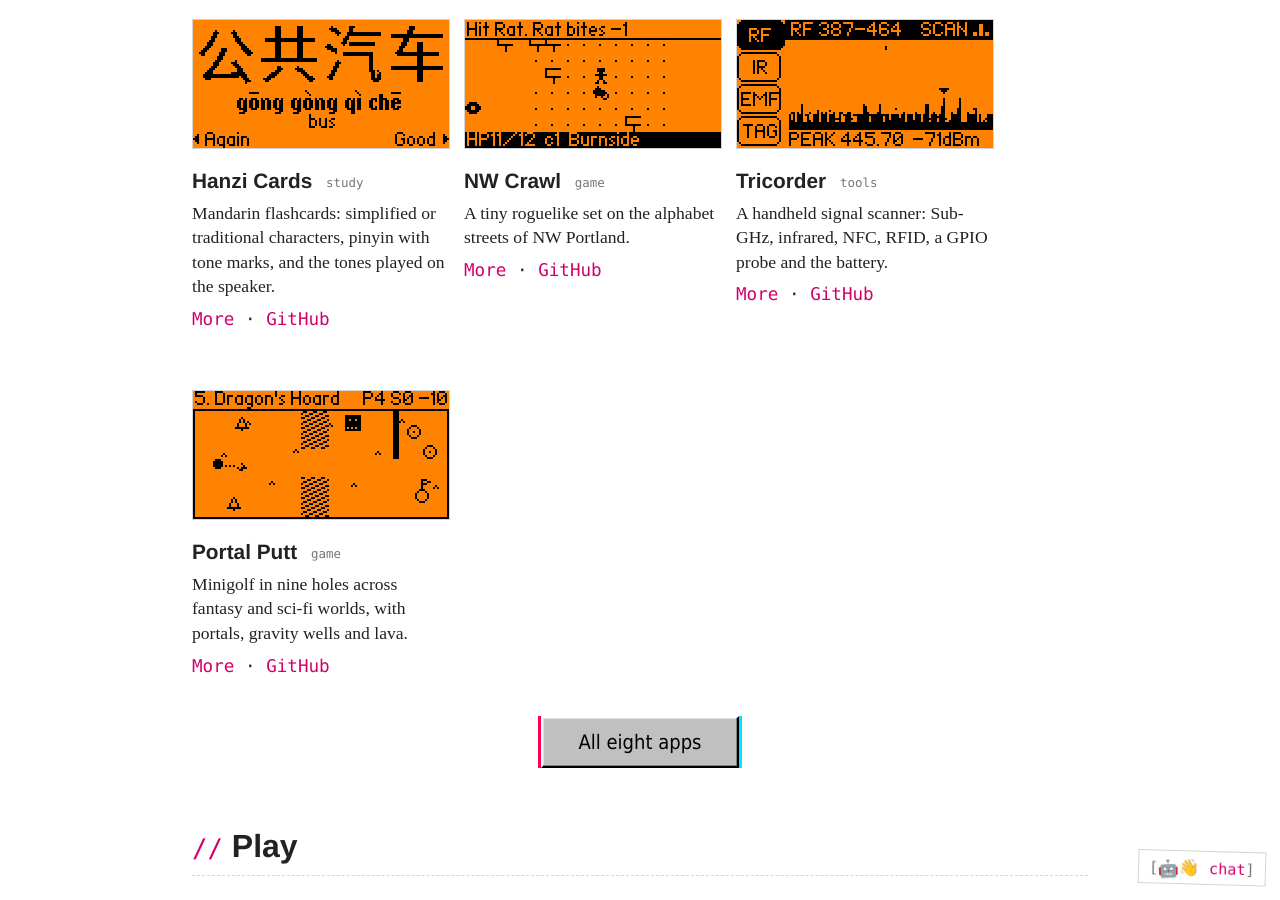
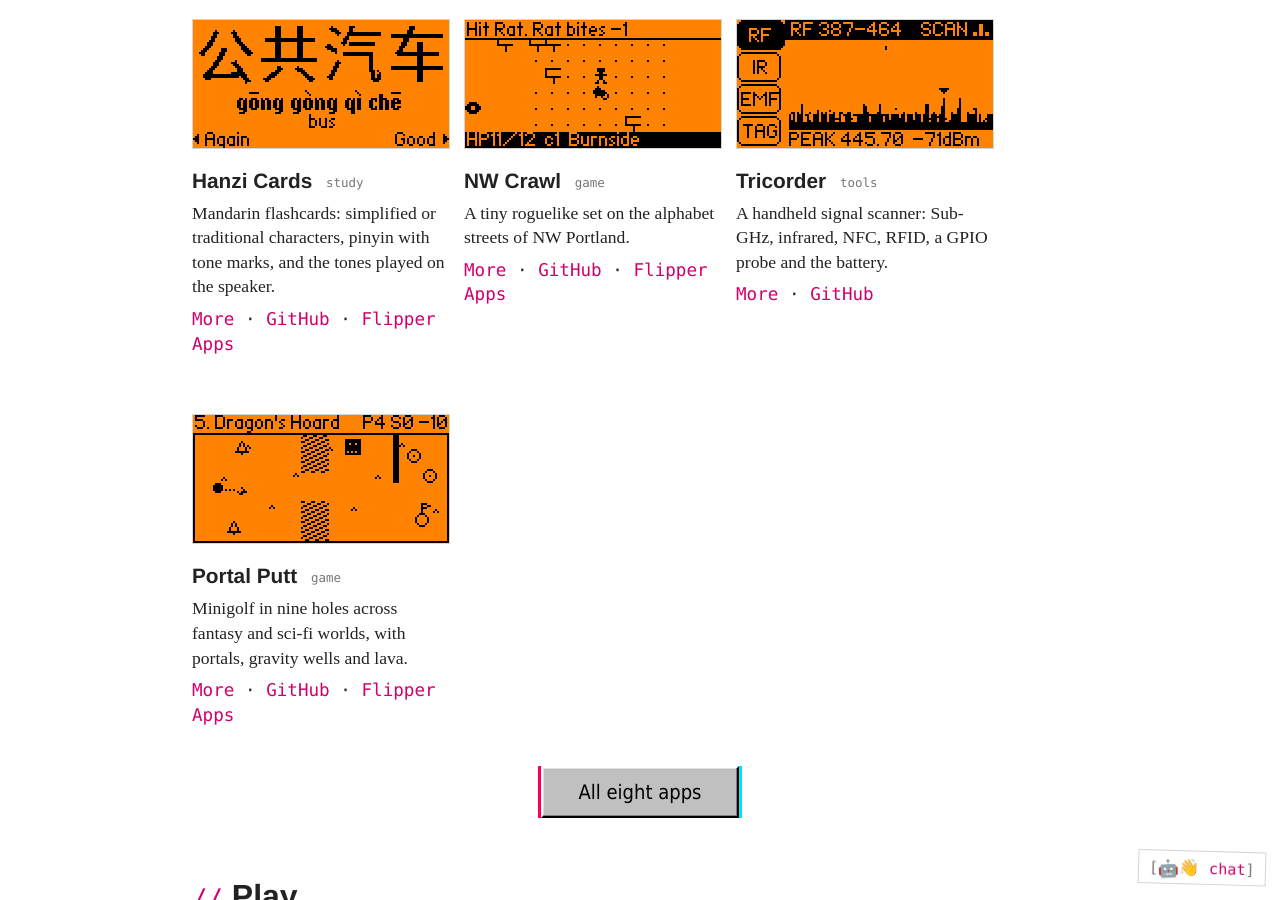
Before and after one commit to rseufert/rseufert.github.io, a Jekyll site: the page built from index.html, in a window 1280 px wide and 900 px high, scrolled down 3289 px. Built offline with Jekyll 4.4.1, drawn with Linux system fonts in a browser that asks for light colours.

Commit message:
Add Flipper Apps links to the home page's Flipper tiles
Hanzi Cards, NW Crawl and Portal Putt are in the catalog, so their home
tiles get the same Flipper Apps link as their sections on /flipper/.
Tricorder's tile waits until it is published.

Co-Authored-By: Claude Opus 5.5 <noreply@anthropic.com>
Claude-Session: https://claude.ai/code/session_015RDTBgG3oYVSZTAaz1gNwq

```diff
--- a/index.html
+++ b/index.html
@@ -105,13 +105,13 @@ image: /blog/p2p_film.png
 			<a class="shot" href="/flipper/#hanzi-cards"><img src="/flipper/hanzi_cards.png" width="512" height="256" loading="lazy" alt="The back of a Hanzi Cards card on the Flipper's orange screen: the characters 公共汽车 large across the top, the pinyin gōng gòng qì chē below them, then the English &quot;bus&quot;, with &quot;Again&quot; at the bottom left and &quot;Good&quot; at the bottom right."></a>
 			<h3><a href="/flipper/#hanzi-cards">Hanzi Cards</a> <span class="tag">study</span></h3>
 			<p>Mandarin flashcards: simplified or traditional characters, pinyin with tone marks, and the tones played on the speaker.</p>
-			<p class="links"><a href="/flipper/#hanzi-cards">More</a> · <a href="https://github.com/rseufert/hanzi_cards">GitHub</a></p>
+			<p class="links"><a href="/flipper/#hanzi-cards">More</a> · <a href="https://github.com/rseufert/hanzi_cards">GitHub</a> · <a href="https://lab.flipper.net/apps/hanzi_cards">Flipper Apps</a></p>
 		</div><!-- /.project -->
 		<div class="project">
 			<a class="shot" href="/flipper/#nw-crawl"><img src="/flipper/nw_crawl.png" width="512" height="256" loading="lazy" alt="NW Crawl on the Flipper's orange screen: the player stands next to a rat on a dotted floor, with street-sign walls around them. The top line reads &quot;Hit Rat. Rat bites -1&quot; and the bottom line &quot;HP11/12 c1 Burnside&quot;."></a>
 			<h3><a href="/flipper/#nw-crawl">NW Crawl</a> <span class="tag">game</span></h3>
 			<p>A tiny roguelike set on the alphabet streets of NW Portland.</p>
-			<p class="links"><a href="/flipper/#nw-crawl">More</a> · <a href="https://github.com/rseufert/nw_crawl">GitHub</a></p>
+			<p class="links"><a href="/flipper/#nw-crawl">More</a> · <a href="https://github.com/rseufert/nw_crawl">GitHub</a> · <a href="https://lab.flipper.net/apps/nw_crawl">Flipper Apps</a></p>
 		</div><!-- /.project -->
 		<div class="project">
 			<a class="shot" href="/flipper/#tricorder"><img src="/flipper/tricorder.png" width="512" height="256" loading="lazy" alt="Tricorder's RF tab on the Flipper's orange screen: tabs for RF, IR, EMF and TAG down the left with RF highlighted. A filled bar across the top reads &quot;RF 387-464&quot; and &quot;SCAN&quot;, a spectrum of spikes fills the middle with a marker over the tallest, and the bottom line reads &quot;PEAK 445.70 -71dBm&quot;."></a>
@@ -123,7 +123,7 @@ image: /blog/p2p_film.png
 			<a class="shot" href="/flipper/#portal-putt"><img src="/flipper/portal_putt.png" width="512" height="256" loading="lazy" alt="Portal Putt on the Flipper's orange screen: a bar across the top reads &quot;5. Dragon's Hoard P4 S0 -10&quot;, the ball at the left with a dotted aim line, two hatched patches in the middle, a square creature beyond them, a wall on the right, and the flag at the bottom right among small trees."></a>
 			<h3><a href="/flipper/#portal-putt">Portal Putt</a> <span class="tag">game</span></h3>
 			<p>Minigolf in nine holes across fantasy and sci-fi worlds, with portals, gravity wells and lava.</p>
-			<p class="links"><a href="/flipper/#portal-putt">More</a> · <a href="https://github.com/rseufert/portal_putt">GitHub</a></p>
+			<p class="links"><a href="/flipper/#portal-putt">More</a> · <a href="https://github.com/rseufert/portal_putt">GitHub</a> · <a href="https://lab.flipper.net/apps/portal_putt">Flipper Apps</a></p>
 		</div><!-- /.project -->
 	</div><!-- /.tiles -->
 	<div class="project all"><p class="more"><a href="/flipper/">All eight apps</a></p></div>
```
